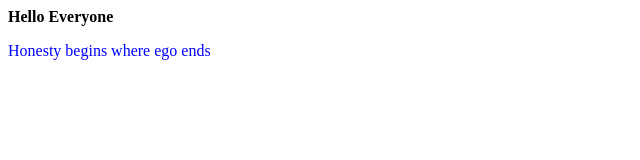
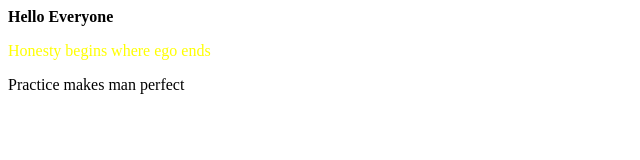
Before and after one commit to Dks4072/exam, a plain HTML site: page index.html in a window 1280 px wide. Shown: the whole page, without its empty margins (0-640 px from the left). Drawn offline with Linux system fonts and the light colour scheme.

Commit message:
Update index.html

```diff
--- a/index.html
+++ b/index.html
@@ -6,8 +6,8 @@
 <body>
 
     <b>Hello Everyone</b>
-
-    <p style="color:blue">Honesty begins where ego ends</p>
+    <p style="color:yellow">Honesty begins where ego ends</p>
+  <p>Practice makes man perfect</p>
 
 </body>
 </html>
```
